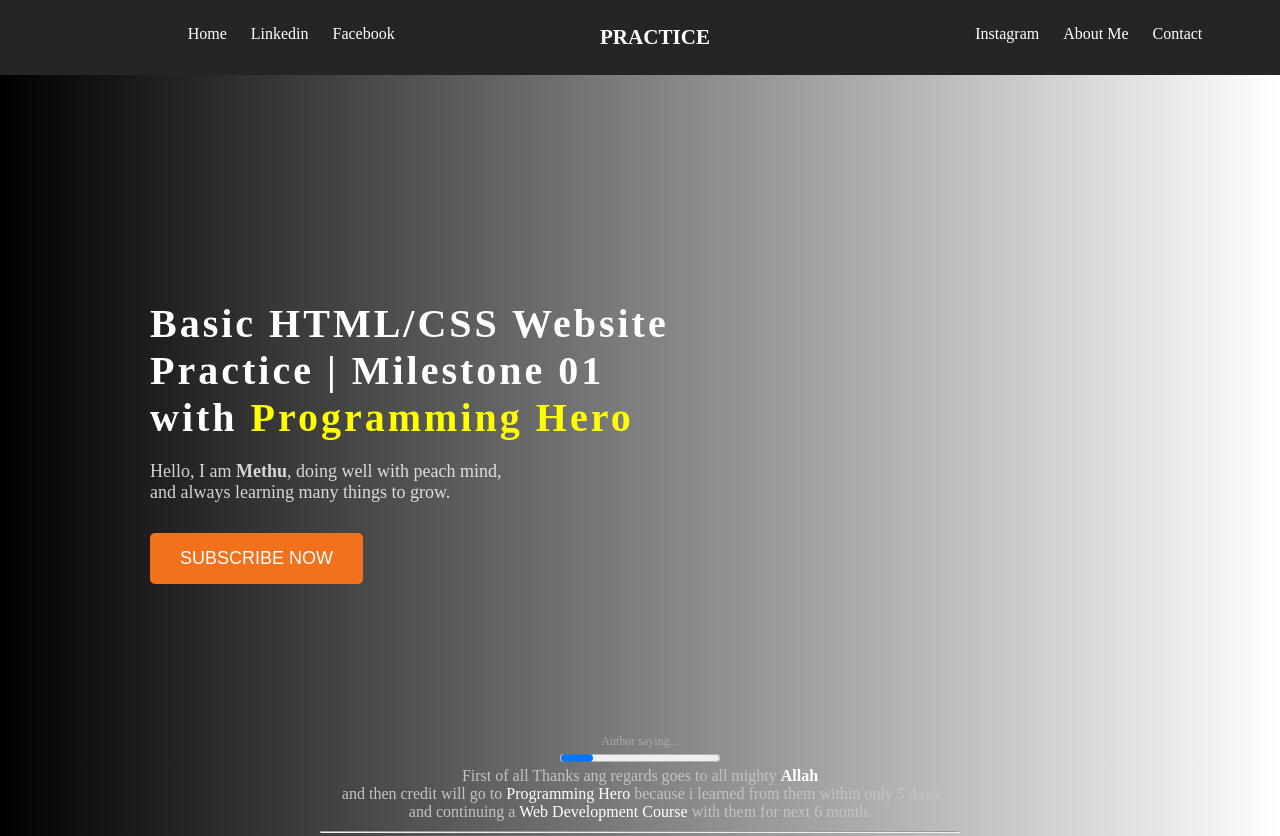
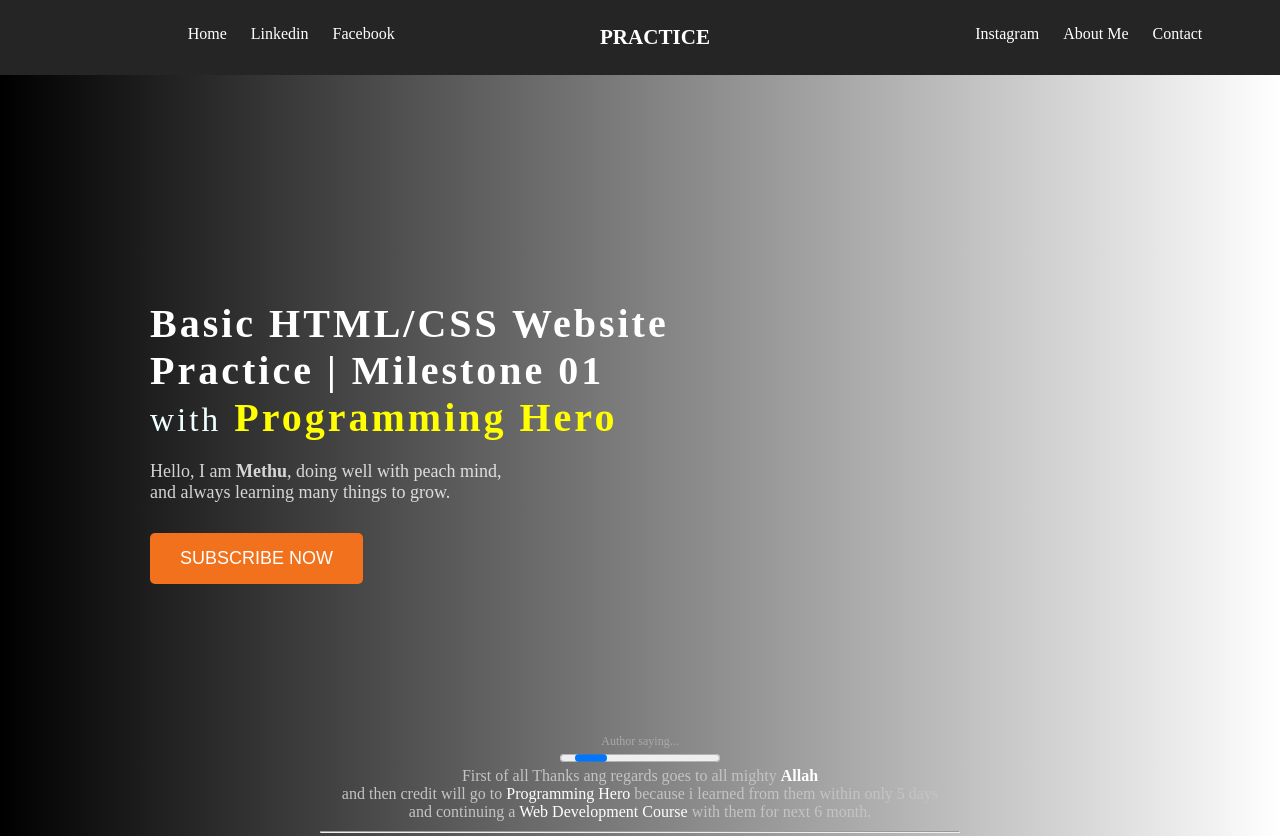
Before and after one commit to methubd/pd1, a plain HTML site: page index.html in a window 1280 px wide. Shown: the top 836 px of the page. Drawn offline with Linux system fonts and the light colour scheme.

Commit message:
title edited

```diff
--- a/index.html
+++ b/index.html
@@ -35,7 +35,7 @@
     <!-- Start Banner Part -->
     <main>
         <section class="banner">
-            <h1 class="banner-title">Basic HTML/CSS Website <br> Practice | Milestone 01 <br> with <span style="color: yellow;">Programming Hero</span></h1>
+            <h1 class="banner-title">Basic HTML/CSS Website <br> Practice | Milestone 01 <br> <small style="font-weight: 400; color: azure;">with</small> <span style="color: yellow;">Programming Hero</span></h1>
             <p class="banner-description">Hello, I am <strong>Methu</strong>, doing well with peach mind, <br> and always learning many things to grow.</p>
             <button class="btn-subscribe-now">SUBSCRIBE NOW</button>
             <div class="thanks">
```
